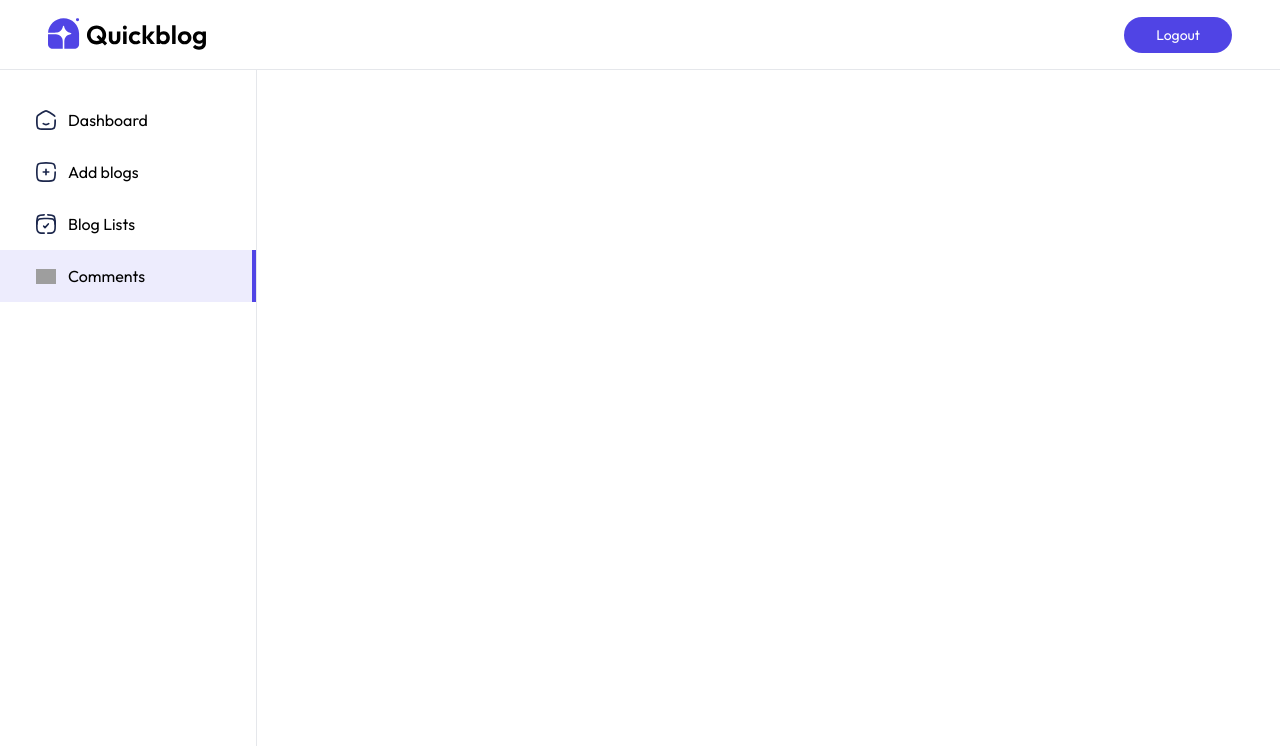
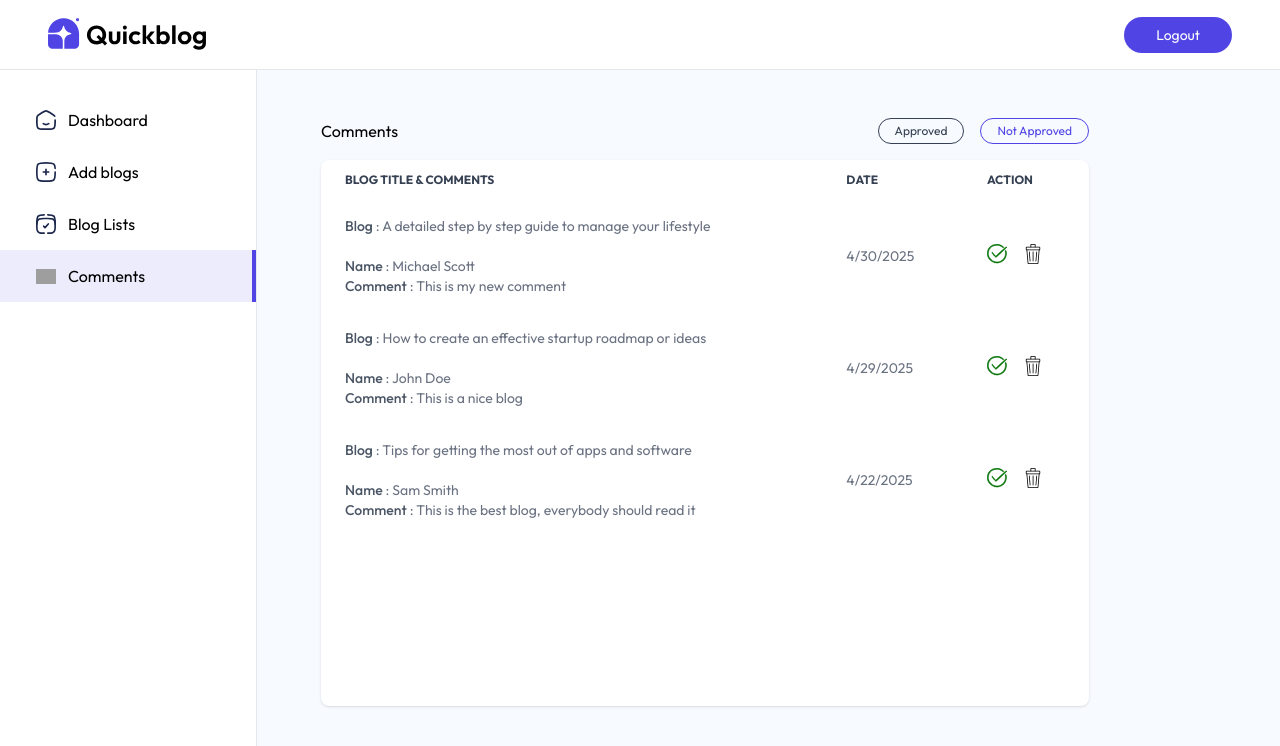
Before and after one commit to aakarsh-v/blog-ai, a React (Vite) app in the folder frontend/: page /admin/comments in a window 1280 px wide. Shown: the top 746 px of the page. Built offline with nearby package versions, Linux system fonts and the light colour scheme; grey boxes are pictures that could not be loaded.

Commit message:
comments page finished

```diff
--- /dev/null
+++ b/frontend/src/components/admin/CommentTableItem.jsx
@@ -0,0 +1,36 @@
+import React from 'react'
+import { assets } from '../../assets/assets';
+
+const CommentTableItem = ({comment, fetchComments}) => {
+
+    const {blog, createdAt, _id} = comment;
+    const BlogDate = new Date(createdAt);
+  return (
+    <tr className='order-y border-gray-300'>
+      <td className='px-6 py-4'>
+        <b className='font-medium text-gray-600'>Blog</b> : {blog.title}
+        <br />
+        <br />
+        <b className='font-medium text-gray-600'>Name</b> : {comment.name}
+        <br />
+        <b className='font-medium text-gray-600'>Comment</b> : {comment.content}
+      </td>
+      <td className='px-6 py-4 max-sm:hidden'>
+        {BlogDate.toLocaleDateString()}
+      </td>
+      <td className='px-6 py-4'>
+        <div className='inline-flex items-center gap-4'>
+            {!comment.isApproved ?
+            <img src={assets.tick_icon} className='w-5 hover:scale-110
+            transition-all cursor-pointer'/> : <p className='text-xs border
+            border-green-600 bg-green-100 text-green-600 rounded-full px-3
+            py-1'>Approved</p>}
+            <img src={assets.bin_icon} alt="" className='w-5 hover:scale-110
+            transition-all cursor-pointer'/>
+        </div>
+      </td>
+    </tr>
+  )
+}
+
+export default CommentTableItem
--- a/frontend/src/pages/admin/Comments.jsx
+++ b/frontend/src/pages/admin/Comments.jsx
@@ -1,9 +1,52 @@
-import React from 'react'
+import React, { useEffect, useState } from 'react'
+import { comments_data } from '../../assets/assets';
+import CommentTableItem from '../../components/admin/CommentTableItem';
 
 const Comments = () => {
+
+    const [comments, setComments] = useState([]);
+    const [filter, setFiler] = useState('Not Approved');
+
+    const fetchComments = async() => {
+        setComments(comments_data);
+    }
+
+    useEffect(() => {
+        fetchComments();
+    }, [])
   return (
-    <div>
+    <div className='flex-1 pt-5 px-5 sm:pt-12 sm:pl-16 bg-blue-50/50'>
+        <div className='flex justify-between items-center max-w-3xl'>
+            <h1>Comments</h1>
+            <div className='flex gap-4'>
+                <button onClick={()=>setFiler('Approved')}className={`shadow-custom-sm border rounded-full px-4 py-1
+                    cursor-pointer text-xs ${filter ==='Approved' ? 'text-primary' :
+                    'text-gray-700'}`}>Approved</button>
 
+                <button onClick={()=>setFiler('Not Approved')}className={`shadow-custom-sm border rounded-full px-4 py-1
+                    cursor-pointer text-xs ${filter ==='Not Approved' ? 'text-primary' :
+                    'text-gray-700'}`}>Not Approved</button>
+            </div>
+        </div>
+        <div className='relative h-4/5 max-w-3xl overflow-x-auto mt-4 bg-white shadow
+        rounded-lg scrollbar-hide'>
+            <table className='w-full text-sm text-gray-500'>
+                <thead className='text-xs text-gray-700 text-left uppercase'>
+                    <tr>
+                        <th scope='col' className='px-6 py-3'>Blog Title & Comments</th>
+                        <th scope='col' className='px-6 py-3 max-sm:hidden'>Date</th>
+                        <th scope='col' className='px-6 py-3'>Action</th>
+                    </tr>
+                </thead>
+                <tbody>
+                    {comments.filter((comment) => {
+                        if(filter === "Approved") return comment.isApproved === true;
+                        return comment.isApproved === false;
+                    }).map((comment, index) => <CommentTableItem key={comment._id}
+                    comment={comment} index = {index + 1} fetchComments={fetchComments}/>)}
+                </tbody>
+            </table>
+        </div>
     </div>
   )
 }
```
